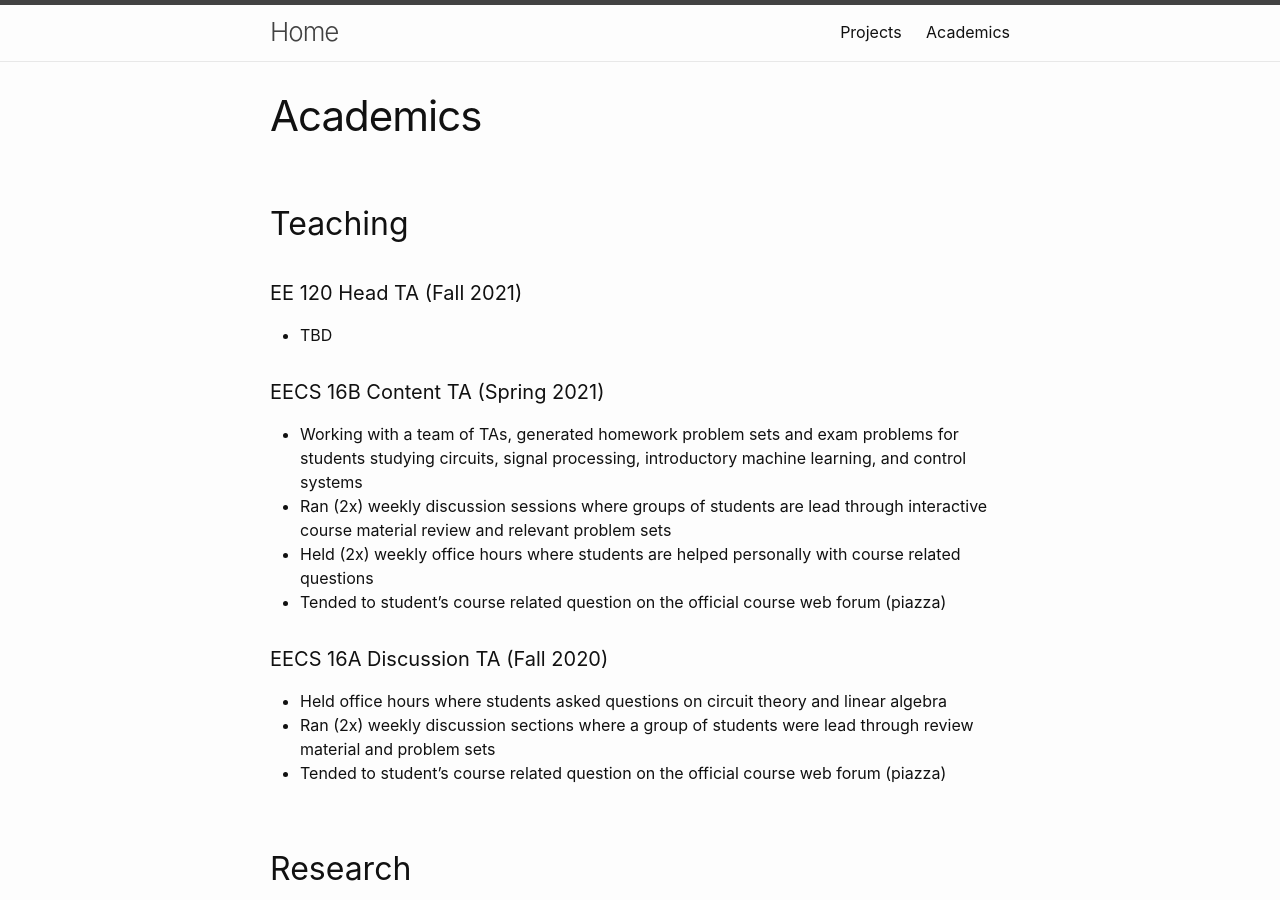
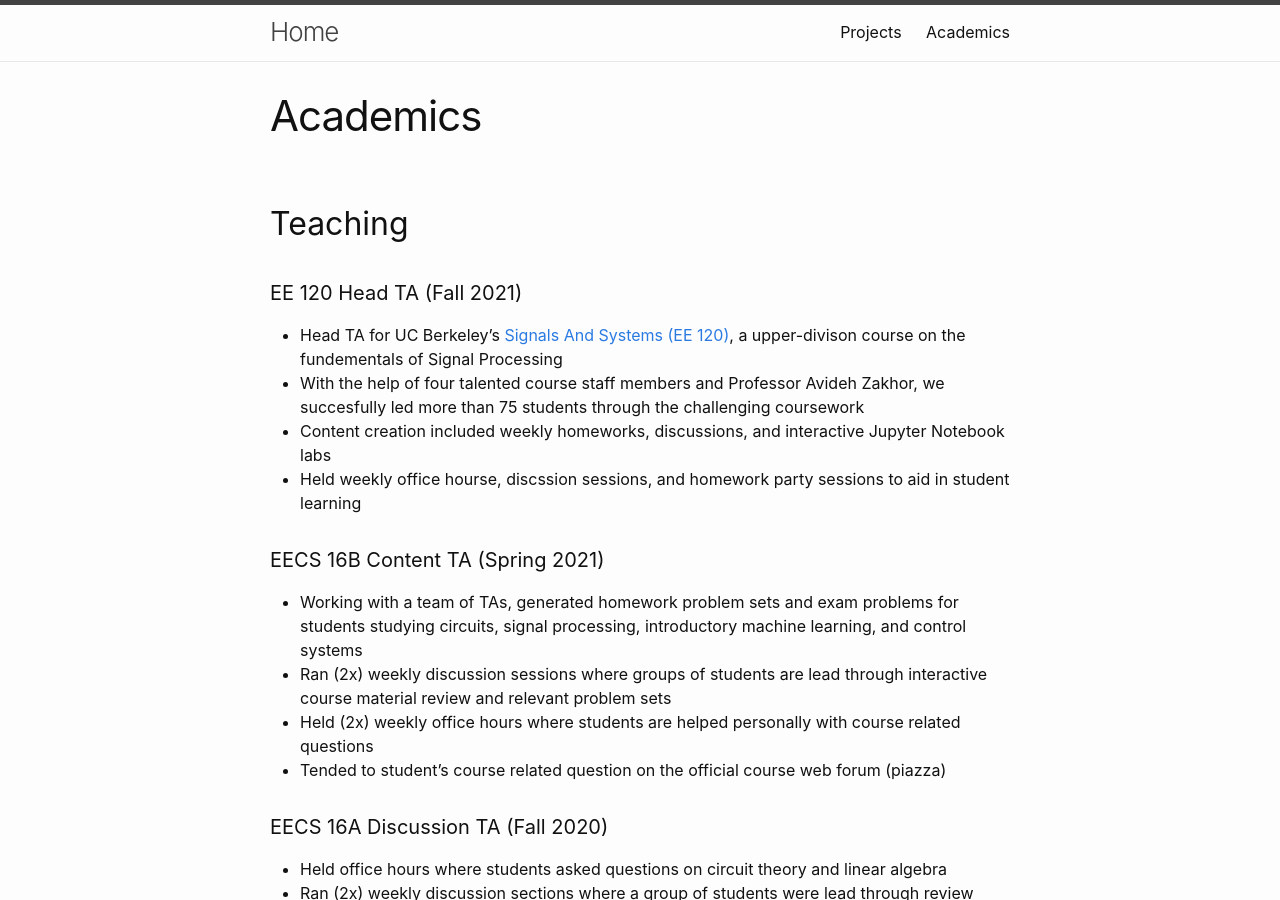
Before and after one commit to danielabrahamgit/danielabrahamgit.github.io, a Jekyll site: the page built from Academics/academics.md, in a window 1280 px wide and 900 px high. Built offline with Jekyll 4.4.1, drawn with Linux system fonts in a browser that asks for light colours; nearby versions of some CDN libraries.

Commit message:
Updated academics page + profile pic

```diff
--- a/Academics/academics.md
+++ b/Academics/academics.md
@@ -6,7 +6,10 @@ permalink:  /Academics/academics
 
 ## Teaching
 #### EE 120 Head TA (Fall 2021)
-- TBD
+- Head TA for UC Berkeley's [Signals And Systems (EE 120)](https://inst.eecs.berkeley.edu/~ee120/fa21/), a upper-divison course on the fundementals of Signal Processing
+- With the help of four talented course staff members and Professor Avideh Zakhor, we succesfully led more than 75 students through the challenging coursework
+- Content creation included weekly homeworks, discussions, and interactive Jupyter Notebook labs
+- Held weekly office hourse, discssion sessions, and homework party sessions to aid in student learning
 
 #### EECS 16B Content TA (Spring 2021)
 - Working with a team of TAs, generated homework problem sets and exam problems for students studying circuits, signal processing, introductory machine learning, and control systems
```
Also changed, not shown: 1 other file.
